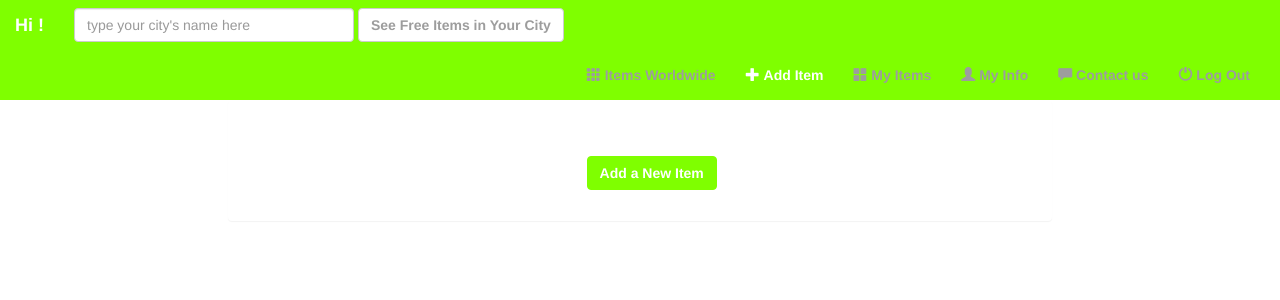
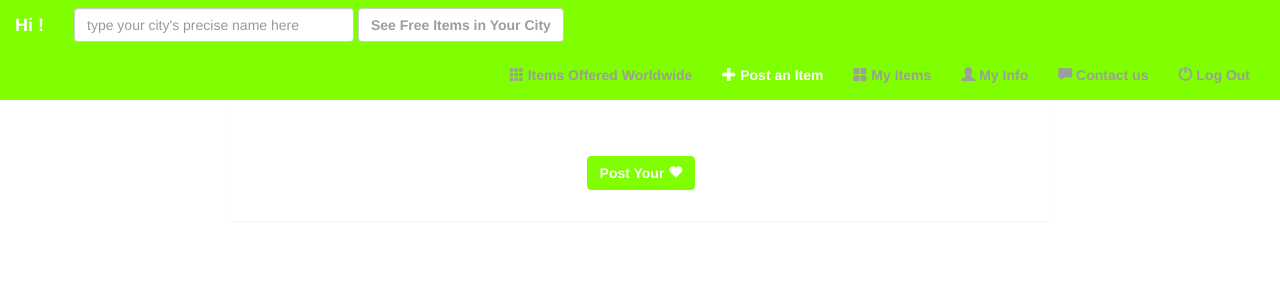
Before and after one commit to zhongcheng/freemarket, a Django app: template mainApp/templates/mainApp/add_item.html in a window 1280 px wide. Shown: the top 300 px of the page. Run offline with Django 3.2, Linux system fonts and the light colour scheme; the template is opened without the code that fills it, so the values that code supplies are empty; some libraries are stand-ins or nearby versions.

Commit message:
modify user navbar texts

```diff
--- a/mainApp/templates/mainApp/add_item.html
+++ b/mainApp/templates/mainApp/add_item.html
@@ -1,6 +1,6 @@
 {% extends 'mainApp/base.html' %}
 
-{% block title %}Add a New Item{% endblock %}
+{% block title %}Post Your LOVE{% endblock %}
 
 {% block add_item_active %}active{% endblock %}
 
@@ -27,7 +27,7 @@
                             {% include 'mainApp/form_template.html' %}
                             <div class="form-group">
                                 <div class="col-sm-offset-5 col-sm-7" style="padding-top: 20px">
-                                    <button type="submit" class="btn btn-success"><strong>Add a New Item</strong></button>
+                                    <button type="submit" class="btn btn-success"><strong>Post Your</strong> <span class="glyphicon glyphicon-heart" aria-hidden="true"></span></button>
                                 </div>
                             </div>
                         </form>
--- a/mainApp/templates/mainApp/base.html
+++ b/mainApp/templates/mainApp/base.html
@@ -87,7 +87,7 @@
 {#                search bar#}
                 <form class="navbar-form navbar-left" role="search" method="get" action="{% url 'mainApp:index' %}">
                     <div class="form-group">
-                        <input placeholder="type your city's name here" type="text" class="form-control" name="q" value="{{ request.GET.q }}" style="width: 280px">
+                        <input placeholder="type your city's precise name here" type="text" class="form-control" name="q" value="{{ request.GET.q }}" style="width: 280px">
                     </div>
                     <button type="submit" class="btn btn-default"><strong style="color: #9d9d9d">See Free Items in Your City</strong></button>
                 </form>
@@ -96,12 +96,12 @@
                 <ul class="nav navbar-nav navbar-right">
                     <li class="{% block items_active %}{% endblock %}">
                         <a href="{% url 'mainApp:index' %}">
-                            <span class="glyphicon glyphicon-th" aria-hidden="true"></span>&nbsp;<strong>Items Worldwide</strong>
+                            <span class="glyphicon glyphicon-th" aria-hidden="true"></span>&nbsp;<strong>Items Offered Worldwide</strong>
                         </a>
                     </li>
                     <li class="{% block add_item_active %}{% endblock %}">
                         <a href="{% url 'mainApp:add_item' %}">
-                            <span class="glyphicon glyphicon-plus" aria-hidden="true"></span>&nbsp;<strong>Add Item</strong>
+                            <span class="glyphicon glyphicon-plus" aria-hidden="true"></span>&nbsp;<strong>Post an Item</strong>
                         </a>
                     </li>
                     <li class="{% block my_items_active %}{% endblock %}">
--- a/mainApp/urls.py
+++ b/mainApp/urls.py
@@ -27,8 +27,8 @@ urlpatterns = [
     # /<item_id>/detail/
     url(r'^(?P<item_id>[0-9]+)/detail/$', views.detail, name='detail'),
 
-    # /add_item/
-    url(r'^add_item/$', views.add_item, name='add_item'),
+    # /post/
+    url(r'^post/$', views.add_item, name='add_item'),
 
     # /my_item/
     url(r'^my_items/$', views.my_items, name='my_items'),
```
